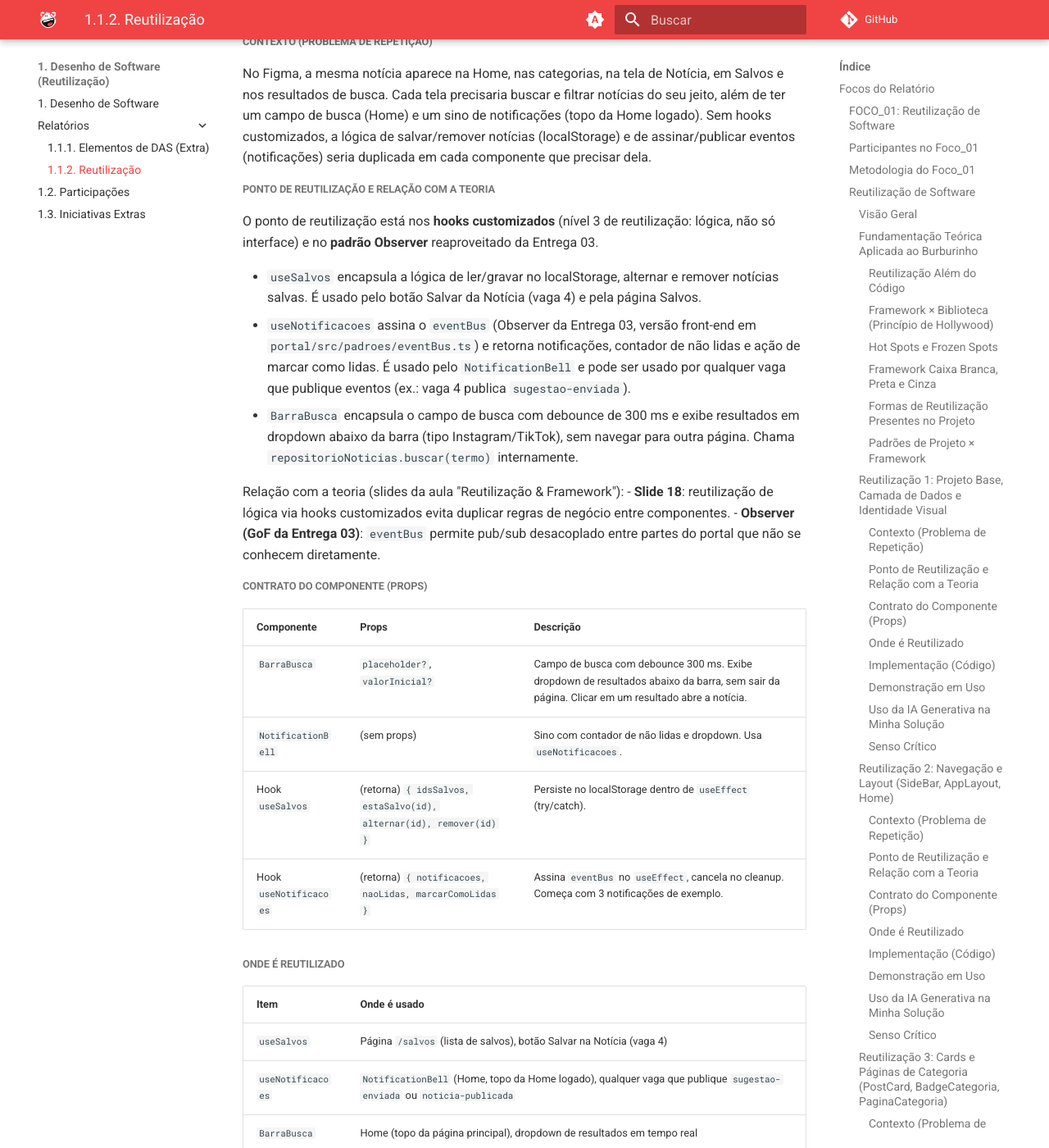
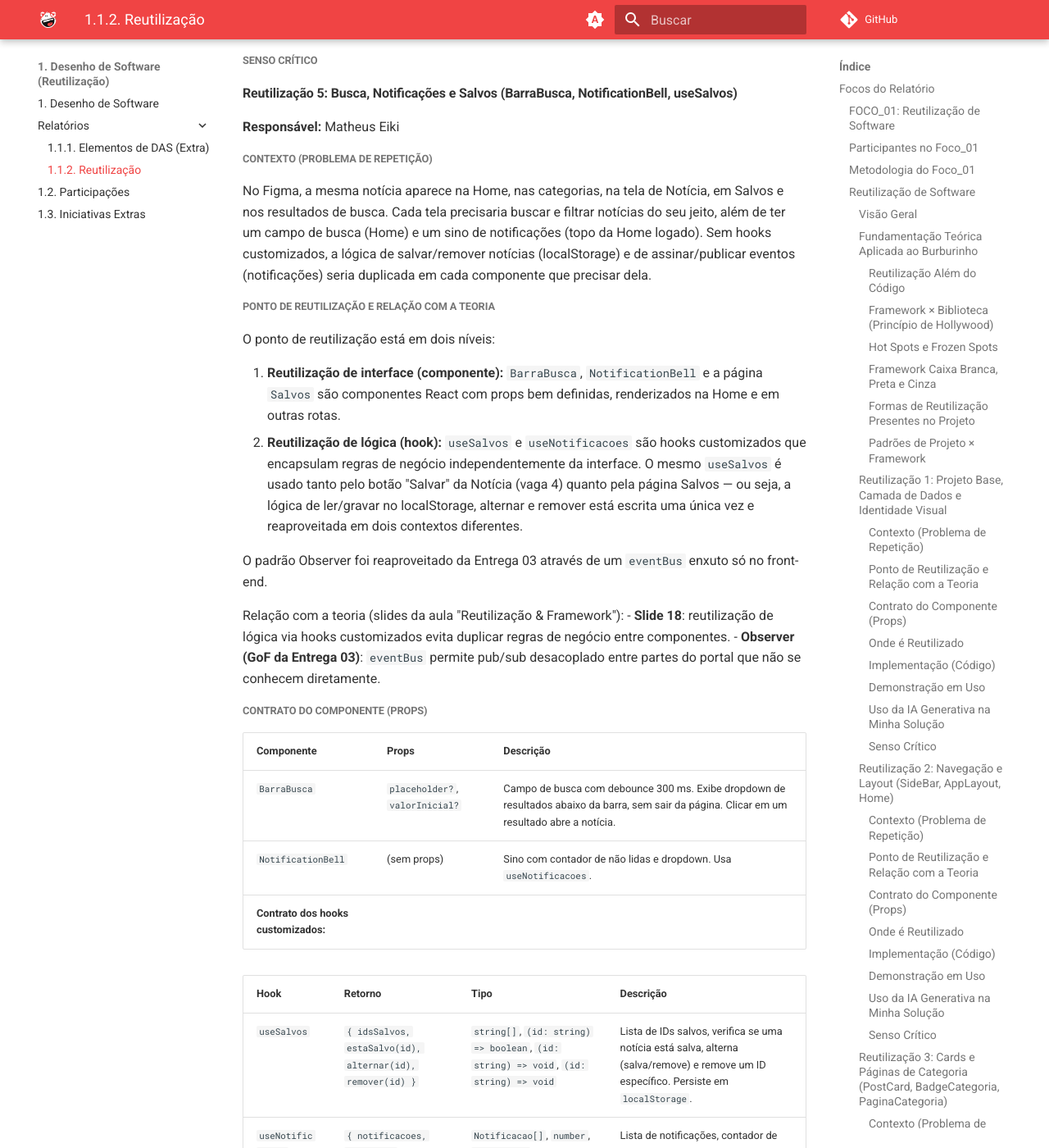
Before and after one commit to UnBArqDsw2026-2-Turma01/2026.2-T01-_G3_ProjetoPortalNoticias_Entrega_04, an MkDocs documentation site: the page built from docs/Base/Relatórios/1.1.2.Reutilizacao.md, in a window 1280 px wide and 1400 px high, scrolled down 20440 px. Shown: the whole window at 82% size. Built offline with MkDocs 1.6.1 and Material for MkDocs 9.7.7, drawn with Linux system fonts in a browser that asks for light colours; comment, search, counter and statistics services are not loaded; some of the changed text lies outside the part shown.

Commit message:
Documentação do pages

````diff
--- a/docs/Base/Relatórios/1.1.2.Reutilizacao.md
+++ b/docs/Base/Relatórios/1.1.2.Reutilizacao.md
@@ -31,7 +31,7 @@ Entrega Mínima: Evidência de Reutilização (Components do React documentados
 | Johnnatan de Salles | | | |
 | Júlia Gabriella | | | |
 | Luís Cunha | | | |
-| Matheus Eiki | | | |
+| Matheus Eiki | Busca, Notificações e Salvos (Reutilização 5) | `BarraBusca` (busca com debounce 300 ms, dropdown tipo Instagram/TikTok), `NotificationBell` (sino + contador + dropdown), `useSalvos` (persistência localStorage, usado pelo botão Salvar da Notícia e pela página Salvos), `useNotificacoes` (Observer via eventBus, 3 notificações de exemplo), página `/salvos`, página `/busca`, `portal/src/padroes/eventBus.ts` | [#5](https://github.com/UnBArqDsw2026-2-Turma01/2026.2-T01-_G3_ProjetoPortalNoticias_Entrega_04/issues/5) |
 
 ### Metodologia do Foco_01
 
@@ -599,7 +599,7 @@ Usei o **Claude Code** (no terminal), conectado ao Figma por MCP, para ler as te
 
 <!-- Responsável: vaga 5. Itens: BarraBusca, NotificationBell + useNotificacoes (Observer da Entrega 03), página Salvos + useSalvos. -->
 
-**Responsável:** Vaga 5
+**Responsável:** Matheus Eiki
 
 ##### Contexto (Problema de Repetição)
 
@@ -607,11 +607,12 @@ No Figma, a mesma notícia aparece na Home, nas categorias, na tela de Notícia,
 
 ##### Ponto de Reutilização e Relação com a Teoria
 
-O ponto de reutilização está nos **hooks customizados** (nível 3 de reutilização: lógica, não só interface) e no **padrão Observer** reaproveitado da Entrega 03.
+O ponto de reutilização está em dois níveis:
 
-- `useSalvos` encapsula a lógica de ler/gravar no localStorage, alternar e remover notícias salvas. É usado pelo botão Salvar da Notícia (vaga 4) e pela página Salvos.
-- `useNotificacoes` assina o `eventBus` (Observer da Entrega 03, versão front-end em `portal/src/padroes/eventBus.ts`) e retorna notificações, contador de não lidas e ação de marcar como lidas. É usado pelo `NotificationBell` e pode ser usado por qualquer vaga que publique eventos (ex.: vaga 4 publica `sugestao-enviada`).
-- `BarraBusca` encapsula o campo de busca com debounce de 300 ms e exibe resultados em dropdown abaixo da barra (tipo Instagram/TikTok), sem navegar para outra página. Chama `repositorioNoticias.buscar(termo)` internamente.
+1. **Reutilização de interface (componente):** `BarraBusca`, `NotificationBell` e a página `Salvos` são componentes React com props bem definidas, renderizados na Home e em outras rotas.
+2. **Reutilização de lógica (hook):** `useSalvos` e `useNotificacoes` são hooks customizados que encapsulam regras de negócio independentemente da interface. O mesmo `useSalvos` é usado tanto pelo botão "Salvar" da Notícia (vaga 4) quanto pela página Salvos — ou seja, a lógica de ler/gravar no localStorage, alternar e remover está escrita uma única vez e reaproveitada em dois contextos diferentes.
+
+O padrão Observer foi reaproveitado da Entrega 03 através de um `eventBus` enxuto só no front-end.
 
 Relação com a teoria (slides da aula "Reutilização & Framework"):
 - **Slide 18**: reutilização de lógica via hooks customizados evita duplicar regras de negócio entre componentes.
@@ -623,14 +624,18 @@ Relação com a teoria (slides da aula "Reutilização & Framework"):
 |---|---|---|
 | `BarraBusca` | `placeholder?`, `valorInicial?` | Campo de busca com debounce 300 ms. Exibe dropdown de resultados abaixo da barra, sem sair da página. Clicar em um resultado abre a notícia. |
 | `NotificationBell` | (sem props) | Sino com contador de não lidas e dropdown. Usa `useNotificacoes`. |
-| Hook `useSalvos` | (retorna) `{ idsSalvos, estaSalvo(id), alternar(id), remover(id) }` | Persiste no localStorage dentro de `useEffect` (try/catch). |
-| Hook `useNotificacoes` | (retorna) `{ notificacoes, naoLidas, marcarComoLidas }` | Assina `eventBus` no `useEffect`, cancela no cleanup. Começa com 3 notificações de exemplo. |
+**Contrato dos hooks customizados:**
+
+| Hook | Retorno | Tipo | Descrição |
+|---|---|---|---|
+| `useSalvos` | `{ idsSalvos, estaSalvo(id), alternar(id), remover(id) }` | `string[]`, `(id: string) => boolean`, `(id: string) => void`, `(id: string) => void` | Lista de IDs salvos, verifica se uma notícia está salva, alterna (salva/remove) e remove um ID específico. Persiste em `localStorage`. |
+| `useNotificacoes` | `{ notificacoes, naoLidas, marcarComoLidas }` | `Notificacao[]`, `number`, `() => void` | Lista de notificações, contador de não lidas e marca todas como lidas. Assina o `eventBus` (Observer). |
 
 ##### Onde é Reutilizado
 
 | Item | Onde é usado |
 |---|---|
-| `useSalvos` | Página `/salvos` (lista de salvos), botão Salvar na Notícia (vaga 4) |
+| `useSalvos` | Página `/salvos` (lista de salvos) e botão Salvar na Notícia (vaga 4) |
 | `useNotificacoes` | `NotificationBell` (Home, topo da Home logado), qualquer vaga que publique `sugestao-enviada` ou `noticia-publicada` |
 | `BarraBusca` | Home (topo da página principal), dropdown de resultados em tempo real |
 | `eventBus` | `useNotificacoes` (assina), vaga 4 (publica `sugestao-enviada`) |
@@ -650,7 +655,7 @@ export function useSalvos() {
   return { idsSalvos, estaSalvo(id), alternar(id), remover(id) };
 }
 ```
-Persistência dentro de `useEffect` (não quebra o export estático), protegida por `try/catch`.
+Persistência dentro de `useEffect` (não quebra o export estático), protegida por `try/catch`. O mesmo hook alimenta o botão Salvar da Notícia e a página Salvos.
 
 **`portal/src/hooks/useNotificacoes.ts`** (`'use client'`): assina `eventBus` no `useEffect` e cancela no cleanup (evita vazamento de memória e callbacks em componentes desmontados). Começa com 3 notificações de exemplo.
 
@@ -676,6 +681,10 @@ Usada para gerar o esqueleto inicial dos componentes (CSS, estrutura JSX) e dos
 ##### Senso Crítico
 
 O `eventBus` é um módulo com estado global simples — suficiente para o portal, mas não escala para múltiplas abas/usuários simultâneos (usaria um backend real ou Broadcast Channel para multi-aba). O debounce de 300 ms da `BarraBusca` é simples e não cancela requisições em flight, o que é aceitável para busca em memória no `repositorioNoticias`.
+
+**Observer: antes × depois.** Na Entrega 03, o Observer era implementado no back-end (servidor + SSE — Server-Sent Events), com conexões persistentes entre cliente e servidor. Nesta entrega, reutilizamos a ideia de publicar/assinar eventos, mas em uma versão enxuta só no front-end (`portal/src/padroes/eventBus.ts`), sem servidor, sem SSE e sem WebSocket. Simplificamos porque o portal é estático (Next.js `output: "export"`, sem Node.js rodando no servidor), então não há como manter conexões SSE. A versão front-end resolve o problema de desacoplar o `NotificationBell` de quem dispara eventos (ex.: vaga 4 ao enviar sugestão), com custo perto de zero.
+
+**Limites da persistência:** `localStorage` grava só no navegador do usuário. Não sincroniza entre dispositivos (celular vs computador) e não existe back-end central — se o usuário abrir o portal em outro navegador ou dispositivo, os salvos não aparecem. Notificações são simuladas (3 exemplos fixos no código); em produção viriam de uma API real.
 
 #### Reutilização 6: Tema e Acessibilidade (ThemeProvider, useTema, ToggleModoEscuro)
 
@@ -775,6 +784,7 @@ Exemplo do template: "A IA Generativa ajudou a identificar pontos de reutilizaç
 | Giovanna Felipe | Estruturação do relatório com guia de preenchimento por seção | 18/11/2026 |
 | João Pedro Lopes | Seção "Reutilização 2: Navegação e Layout" (SideBar, AppLayout, Home) e linha no Foco_01 ([issue #2](https://github.com/UnBArqDsw2026-2-Turma01/2026.2-T01-_G3_ProjetoPortalNoticias_Entrega_04/issues/2)) | 19/11/2026 |
 | André Henrique | Seção "Reutilização 3: Cards e Páginas de Categoria" (PostCard, BadgeCategoria, PaginaCategoria, fábrica de categorias, Explorar) e linhas no Foco_01 e no Foco_02 ([issue #3](https://github.com/UnBArqDsw2026-2-Turma01/2026.2-T01-_G3_ProjetoPortalNoticias_Entrega_04/issues/3)) | 19/11/2026 |
+| Matheus Eiki | Seção "Reutilização 5: Busca, Notificações e Salvos" (BarraBusca, NotificationBell + useNotificacoes via eventBus, página Salvos + useSalvos) e linha no Foco_01 ([issue #5](https://github.com/UnBArqDsw2026-2-Turma01/2026.2-T01-_G3_ProjetoPortalNoticias_Entrega_04/issues/5)) | 19/11/2026 |
 
 ## Referências
 
````
Also changed, not shown: docs/Base/1.2.Participacoes.md (+1 -1 lines).
